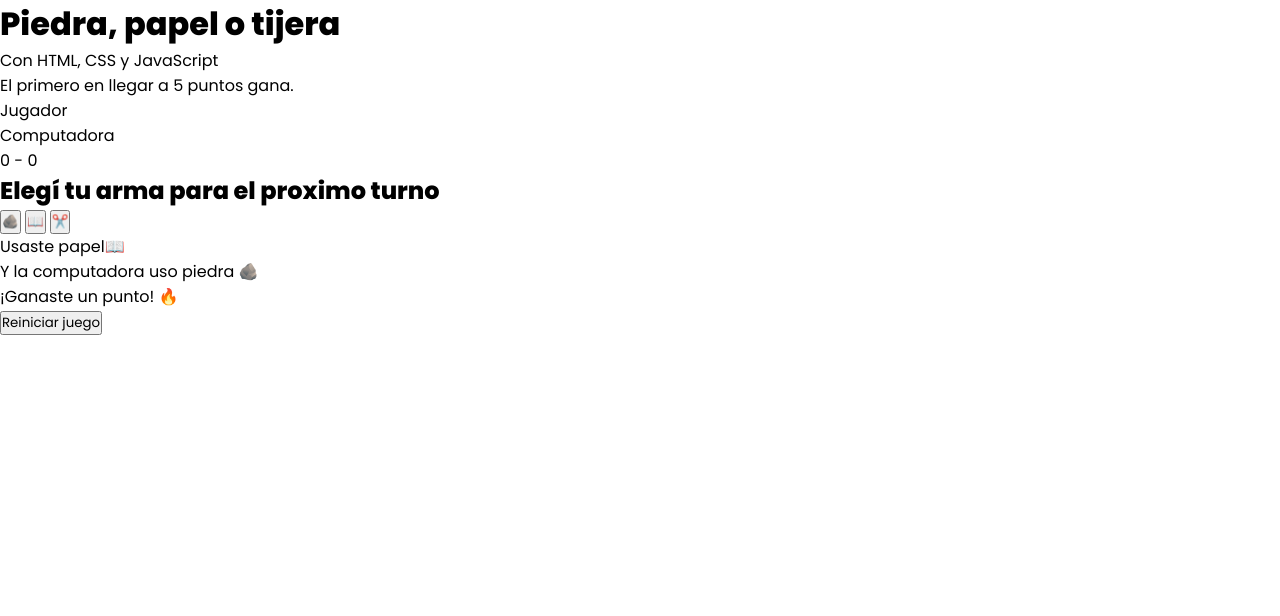
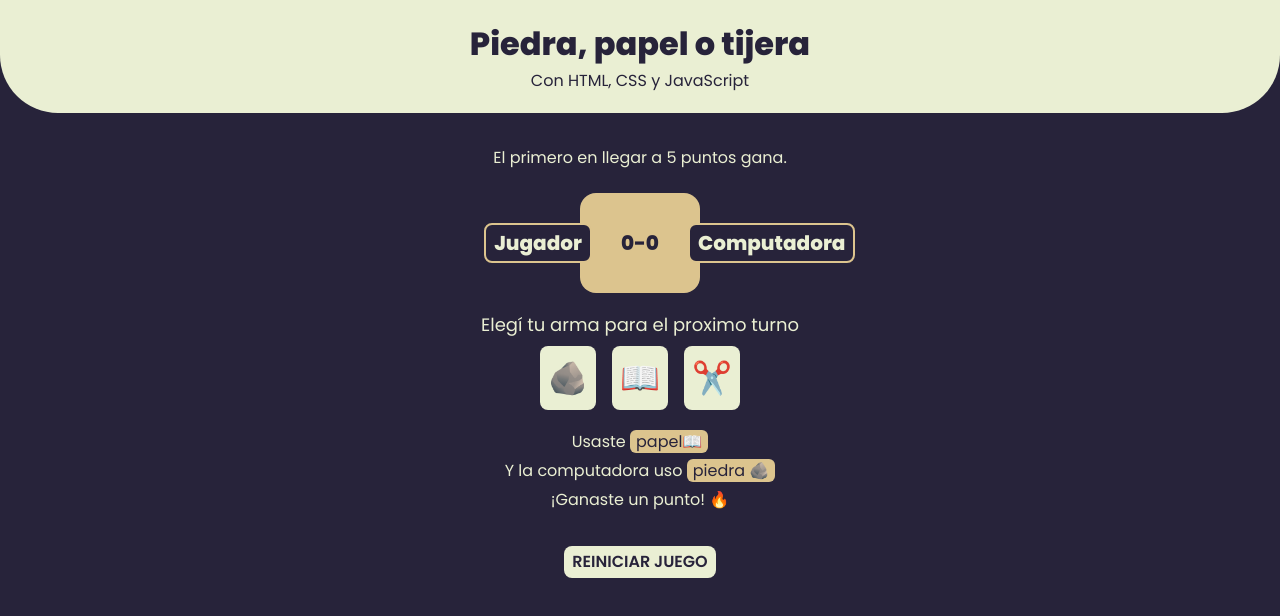
Before and after one commit to disoownedd/piedraPapelTijera, a plain HTML site: page index.html in a window 1280 px wide. Drawn offline with Linux system fonts and the light colour scheme; files whose address does not match are found by name.

Commit message:
Finalizado el estilo CSS

```diff
--- a/assets/css/style.css
+++ b/assets/css/style.css
@@ -4,9 +4,144 @@
     margin: 0;
     padding: 0;
     box-sizing: border-box;
-    font-family: 'Poppins', sans-serif;;
+    font-family: 'Poppins', sans-serif;
+
 }
 
 :root{
+    --clr-gold: #DCC48E;
+    --clr-beige: #EAEFD3;
+    --clr-purple: #27233A;
+}
 
+body{
+    background-color: var(--clr-purple);
+    color: var(--clr-beige);
 }
+
+header{
+    display: flex;
+    flex-direction: column;
+    align-items: center;
+    justify-content: center;
+    padding: 20px;
+    background-color: var(--clr-beige);
+    color: var(--clr-purple);
+    border-bottom-left-radius:58px ;
+    border-bottom-right-radius: 58px;
+}
+
+main{
+    display: flex;
+    flex-direction: column;
+    align-items: center;
+    justify-content: center;
+    padding: 32px;
+    text-align: center;
+}
+
+
+.instrucciones{
+    margin-bottom: 23px;
+}
+
+.contenedorMarcador{
+    width: 100%;
+    height: 100px;
+    display: flex;
+    justify-content: center;
+}
+
+.marcador{
+    background-color: var(--clr-gold);
+    width: 120px;
+    padding: 16px 32px;
+    border-radius: 16px;
+    position: relative;
+    display: flex;
+    align-items: center; /* D:f y algin-items center provocan que se centre verticalmente todos los items en este caso (necesitabamos centrar los nombres "jugador - computadora" */
+    color: var(--clr-purple);
+    font-weight: 800;
+    justify-content: center;
+    font-size: 20px;
+}
+
+.marcador .nombre {
+    position: absolute;
+    color: var(--clr-beige);
+    background-color: var(--clr-purple);
+    line-height: 1;
+    padding: 8px;
+    border-radius: 8px;
+    border: 2px solid var(--clr-gold);
+}
+
+.marcador .nombreJugador{
+    display: flex;
+    align-items: center;
+    right: 90%;
+}
+
+.marcador .nombreComputadora{
+    display: flex;
+    align-items: center;
+    left: 90%;
+}
+
+.marcador .puntos{
+    font-size: 18px;
+}
+
+.elegiArma{
+    margin: 18px 0;
+}
+
+.elegiArma h2{
+    font-size: 18px;
+    font-weight: 400;
+    margin-bottom: 8px;
+}
+
+.armas{
+    display: flex;
+    justify-content: center;
+    gap: 16px;
+}
+
+.arma{
+    font-size: 32px;
+    background-color: var(--clr-beige);
+    border: 0;
+    padding: 8px;
+    border-radius: 8px;
+    cursor: pointer;
+}
+
+.mensaje{
+    margin-bottom: 32px;
+    line-height: 1.8; /* Altura de la casilla */
+}
+
+.mensaje .eleccion{
+    color: var(--clr-purple);
+    background-color: var(--clr-gold);
+    border-radius: 6px;
+    padding-inline: 6px;
+}
+
+.btn{
+    border: 0;
+    line-height: 1;
+    background-color: var(--clr-beige);
+    color: var(--clr-purple);
+    font-size: 16px;
+    padding: 8px;
+    border-radius: 8px;
+    cursor: pointer;
+    text-transform: uppercase;
+    font-weight: 600;
+}
+
+.disabled{
+    display: none;
+}
```
